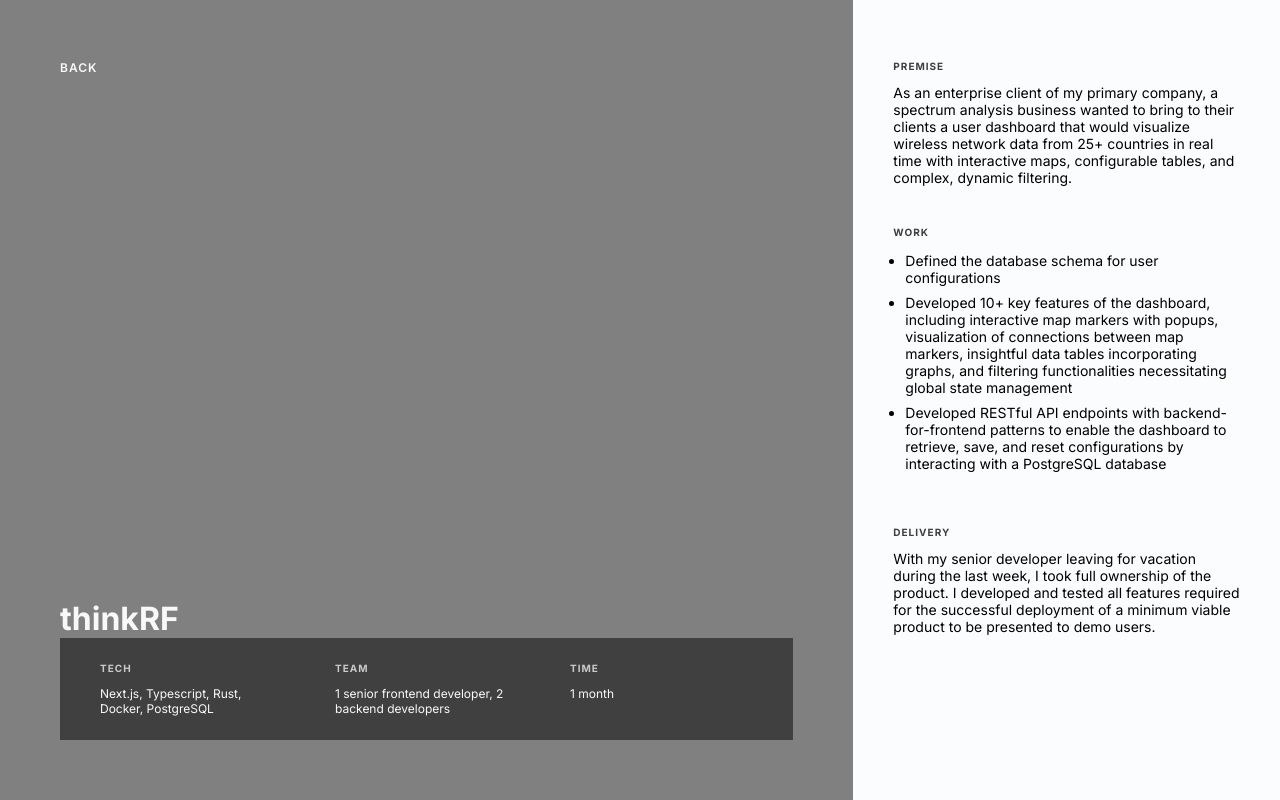
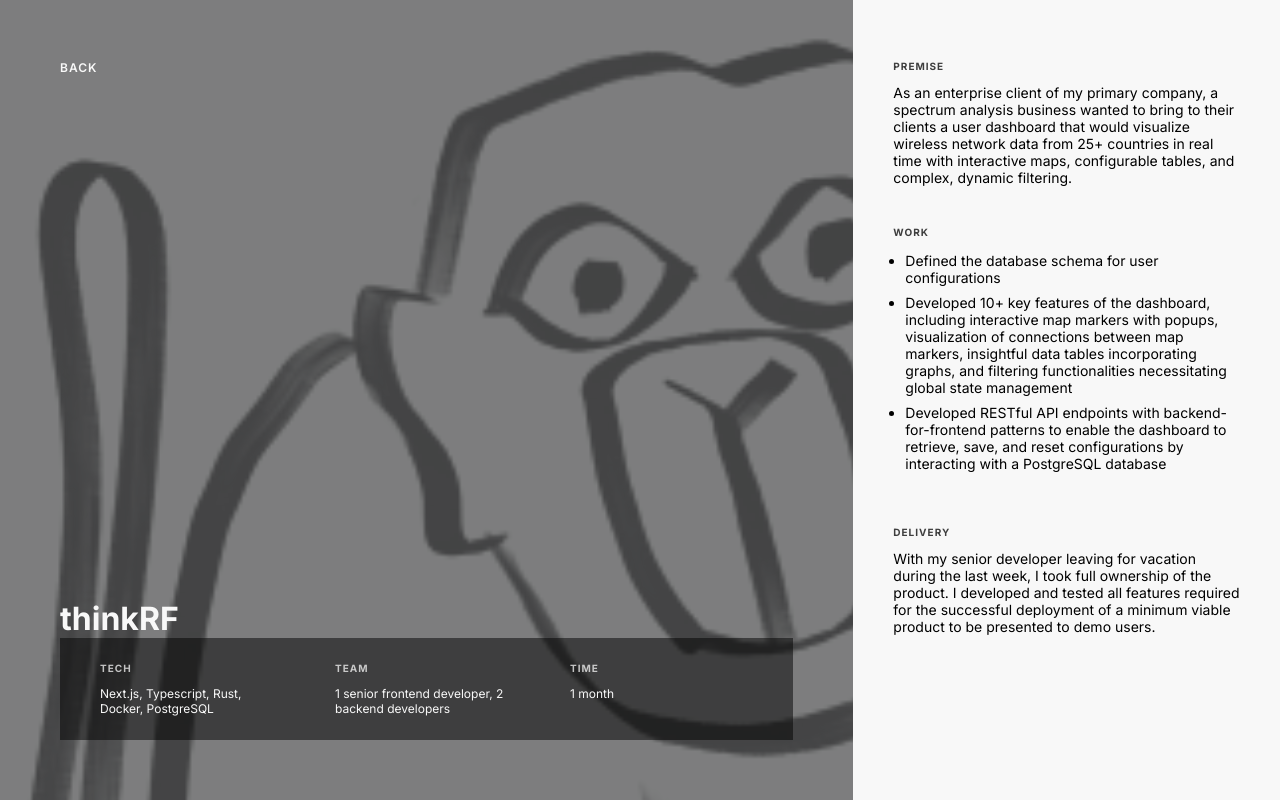
Before and after one commit to charcoalyy/portfolio, a React (Vite) app: page /dev/thinkrf in a window 1280 px wide. Built offline with nearby package versions, Linux system fonts and the light colour scheme.

Commit message:
image cover

```diff
--- a/src/components/constants/dev.ts
+++ b/src/components/constants/dev.ts
@@ -38,6 +38,7 @@
 
 export interface ProjectType {
   title: string;
+  img: string;
   links: {
     label: string;
     link: string;
@@ -52,6 +53,7 @@
 
 export const thinkRF: ProjectType = {
   title: "thinkRF",
+  img: "monke",
   links: [],
   stats: {
     tech: "Next.js, Typescript, Rust, Docker, PostgreSQL",
--- a/src/components/layouts/DevProject.tsx
+++ b/src/components/layouts/DevProject.tsx
@@ -9,6 +9,9 @@
   return (
     <div className={styles.devContainer}>
       <div className={styles.devCover}>
+        <div className={styles.devCoverImg}>
+          <img src={`/dev/${project.img}.png`}></img>
+        </div>
         <p>BACK</p>
         <div>
           <h1>{project.title}</h1>
--- a/src/components/layouts/styles.module.scss
+++ b/src/components/layouts/styles.module.scss
@@ -11,7 +11,23 @@
     display: flex;
     flex-direction: column;
     justify-content: space-between;
-    background-color: grey;
+    background: rgba(0, 0, 0, 0.5);
+
+    .devCoverImg {
+      position: absolute;
+      padding: 0;
+      top: 0;
+      left: 0;
+      z-index: -3;
+      width: 100%;
+      height: 100vh;
+      overflow: hidden;
+
+      img {
+        width: 100%;
+        opacity: 0.5;
+      }
+    }
 
     p {
       text-transform: uppercase;
@@ -83,9 +99,11 @@
     display: flex;
     flex-direction: column;
     gap: 40px;
+    background-color: $white-color;
 
     max-height: 100vh;
     overflow-y: auto;
+    cursor: default;
 
     .devDesc {
       h1 {
```
Also changed, not shown: public/dev/monke.png (added).
